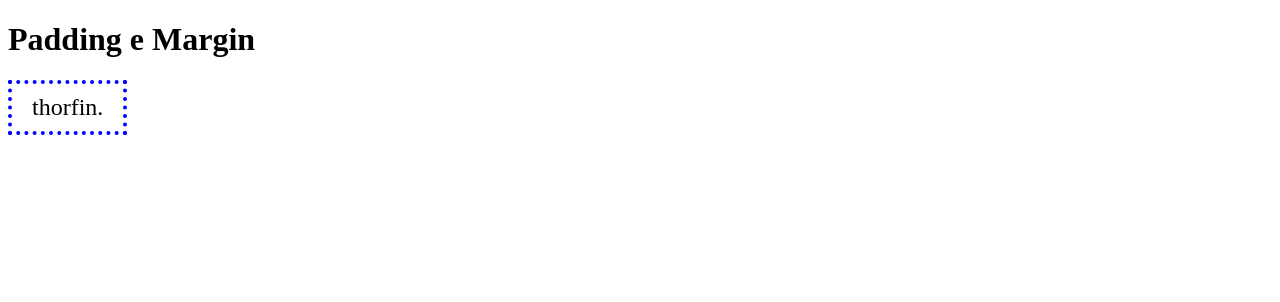
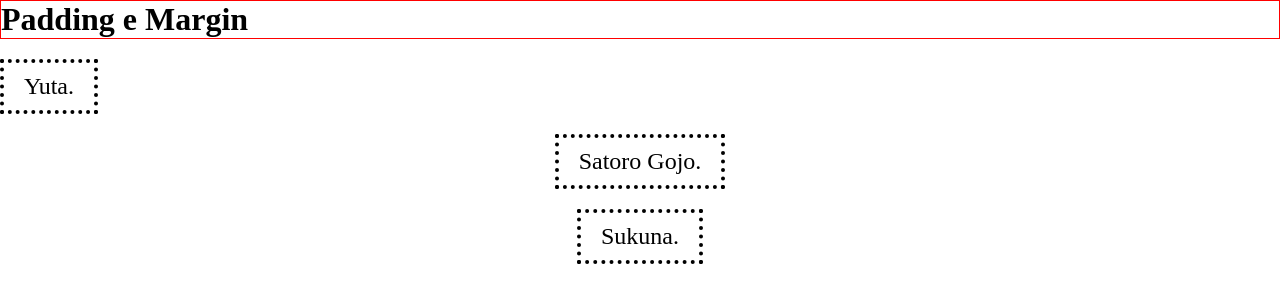
Before and after one commit to Milexz1/aulas-html-css-polares01mb, a plain HTML site: page 4_BOX_MODEL/2_padding_margin/index.html in a window 1280 px wide. Drawn offline with Linux system fonts and the light colour scheme.

Commit message:
margin box model

```diff
--- a/4_BOX_MODEL/2_padding_margin/index.html
+++ b/4_BOX_MODEL/2_padding_margin/index.html
@@ -10,8 +10,15 @@
 <body>
     <h1>Padding e Margin</h1>
 
-    <div>
-        thorfin.
+    <div class="yuta">
+        Yuta.
+    </div>
+    <div class="gojo">
+        Satoro Gojo.
+    </div>
+
+    <div class="sukuna">
+        Sukuna.
     </div>
 </body>
 </html>
--- a/4_BOX_MODEL/2_padding_margin/style.css
+++ b/4_BOX_MODEL/2_padding_margin/style.css
@@ -1,5 +1,9 @@
+* {
+    margin: 0;
+}
+
 div {
-    border: 4px dotted #00f;
+    border: 4px dotted #000;
     width: fit-content;
     font-size: 24px;
 
@@ -27,3 +31,24 @@ div {
     /* padding-block => padding na vertical */
     padding-block: 10px;
 }
+
+h1 {
+    border: 1px solid red;
+    margin-bottom: 20px;
+}
+
+.yuta {
+    margin-bottom: 20px;
+}
+
+.gojo {
+    margin-bottom: 20px;
+}
+
+.gojo {
+    margin-inline: auto;
+}
+
+.sukuna {
+    margin-inline: auto;
+}
```
